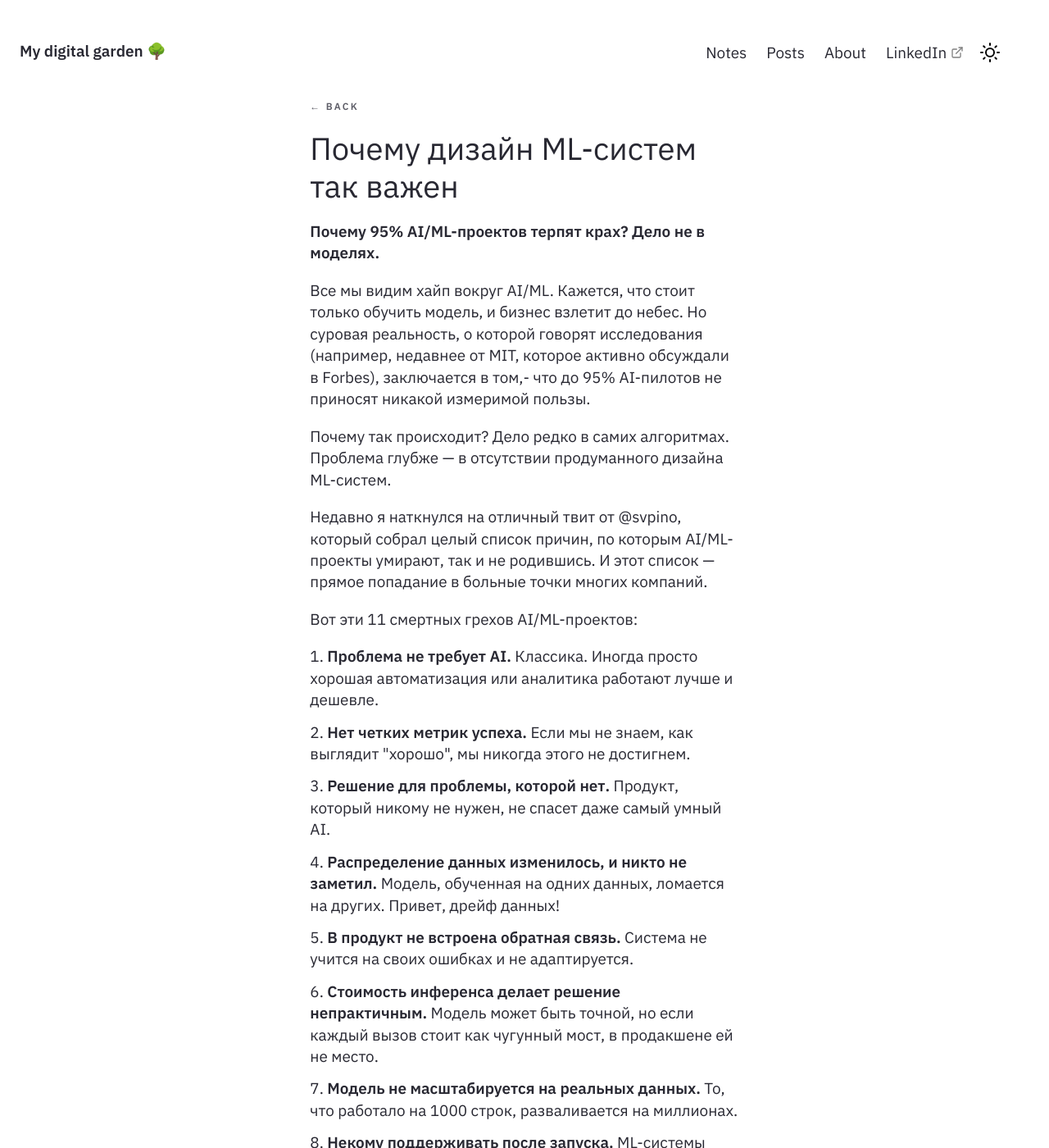
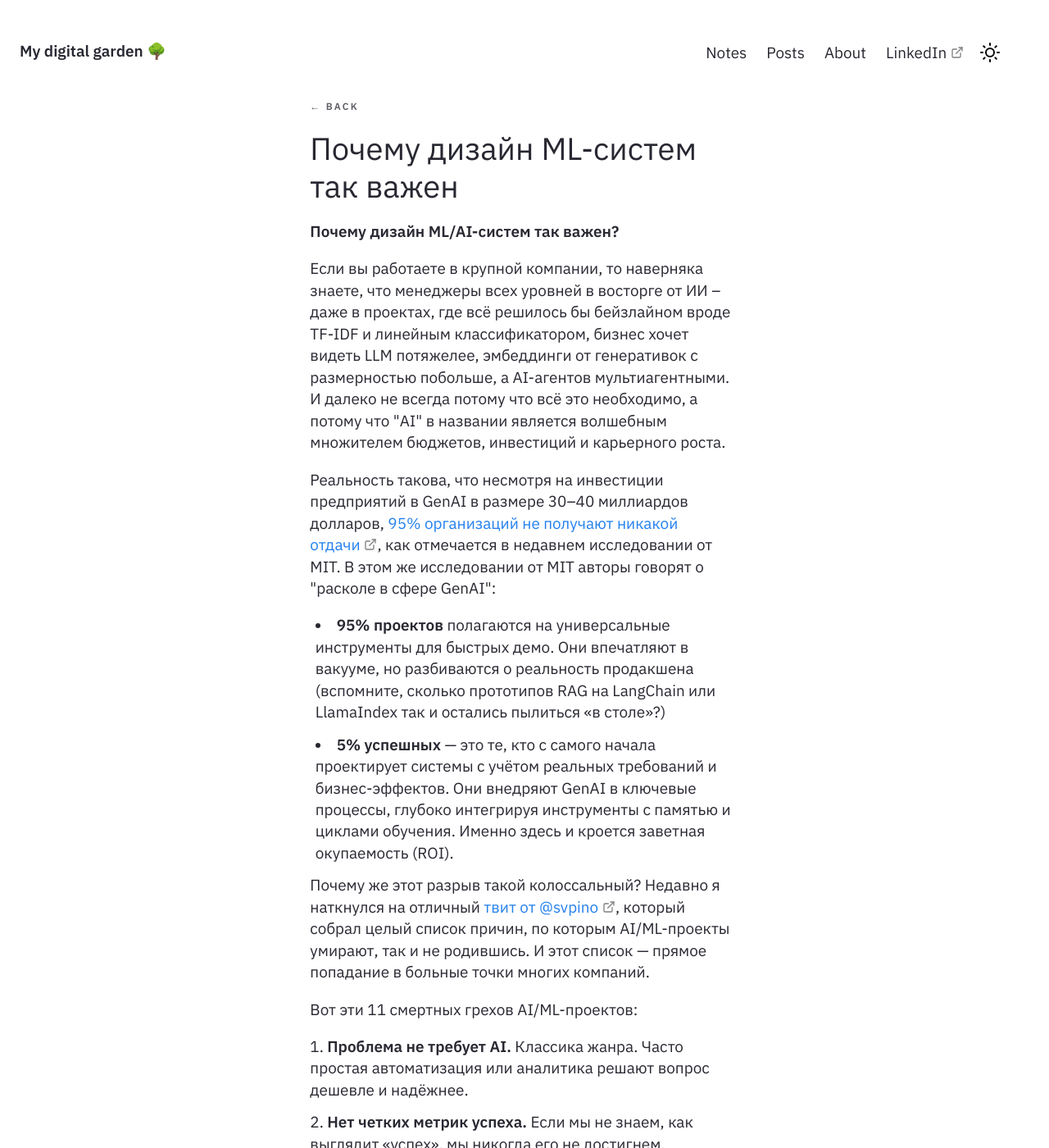
Before and after one commit to glotars/glotars.github.io, a Jekyll site: the page built from _posts/2025-09-15-Why-ML-system-design-matters.md, in a window 1280 px wide and 1400 px high. Shown: the whole window at 82% size. Built offline with Jekyll 4.4.1, drawn with Linux system fonts in a browser that asks for light colours; some of the changed text lies outside the part shown.

Commit message:
vault backup: 2025-09-15 15:15:20

```diff
--- a/_posts/2025-09-15-Why-ML-system-design-matters.md
+++ b/_posts/2025-09-15-Why-ML-system-design-matters.md
@@ -3,43 +3,47 @@ title: Почему дизайн ML-систем так важен
 feed: hide
 date: 2025-09-15
 ---
-**Почему 95% AI/ML-проектов терпят крах? Дело не в моделях.**
+**Почему дизайн ML/AI-систем так важен?**
 
-Все мы видим хайп вокруг AI/ML. Кажется, что стоит только обучить модель, и бизнес взлетит до небес. Но суровая реальность, о которой говорят исследования (например, недавнее от MIT, которое активно обсуждали в Forbes), заключается в том,- что до 95% AI-пилотов не приносят никакой измеримой пользы.
+Если вы работаете в крупной компании, то наверняка знаете, что менеджеры всех уровней в восторге от ИИ – даже в проектах, где всё решилось бы бейзлайном вроде TF-IDF и линейным классификатором, бизнес хочет видеть LLM потяжелее, эмбеддинги от генеративок с размерностью побольше, а AI-агентов мультиагентными. И далеко не всегда потому что всё это необходимо, а потому что "AI" в названии является волшебным множителем бюджетов, инвестиций и карьерного роста.
 
-Почему так происходит? Дело редко в самих алгоритмах. Проблема глубже — в отсутствии продуманного дизайна ML-систем.
+Реальность такова, что несмотря на инвестиции предприятий в GenAI в размере 30–40 миллиардов долларов, [95% организаций не получают никакой отдачи](https://www.forbes.com/sites/jasonsnyder/2025/08/26/mit-finds-95-of-genai-pilots-fail-because-companies-avoid-friction/), как отмечается в недавнем исследовании от MIT. В этом же исследовании от MIT авторы говорят о "расколе в сфере GenAI":
 
-Недавно я наткнулся на отличный твит от @svpino, который собрал целый список причин, по которым AI/ML-проекты умирают, так и не родившись. И этот список — прямое попадание в больные точки многих компаний.
+- **95% проектов** полагаются на универсальные инструменты для быстрых демо. Они впечатляют в вакууме, но разбиваются о реальность продакшена (вспомните, сколько прототипов RAG на LangChain или LlamaIndex так и остались пылиться «в столе»?)
+- **5% успешных** — это те, кто с самого начала проектирует системы с учётом реальных требований и бизнес-эффектов. Они внедряют GenAI в ключевые процессы, глубоко интегрируя инструменты с памятью и циклами обучения. Именно здесь и кроется заветная окупаемость (ROI).
+
+Почему же этот разрыв такой колоссальный? Недавно я наткнулся на отличный [твит от @svpino](https://x.com/svpino/status/1931973038150713721), который собрал целый список причин, по которым AI/ML-проекты умирают, так и не родившись. И этот список — прямое попадание в больные точки многих компаний.
 
 Вот эти 11 смертных грехов AI/ML-проектов:
 
-1. **Проблема не требует AI.** Классика. Иногда просто хорошая автоматизация или аналитика работают лучше и дешевле.
+1. **Проблема не требует AI.** Классика жанра. Часто простая автоматизация или аналитика решают вопрос дешевле и надёжнее.
 
-2. **Нет четких метрик успеха.** Если мы не знаем, как выглядит "хорошо", мы никогда этого не достигнем.
+2. **Нет четких метрик успеха.** Если мы не знаем, как выглядит «успех», мы никогда его не достигнем.
 
 3. **Решение для проблемы, которой нет.** Продукт, который никому не нужен, не спасет даже самый умный AI.
 
-4. **Распределение данных изменилось, и никто не заметил.** Модель, обученная на одних данных, ломается на других. Привет, дрейф данных!
+4. **Распределение данных изменилось, и никто не заметил.** Модель, обученная на вчерашних данных, ломается на сегодняшних.
 
 5. **В продукт не встроена обратная связь.** Система не учится на своих ошибках и не адаптируется.
 
-6. **Стоимость инференса делает решение непрактичным.** Модель может быть точной, но если каждый вызов стоит как чугунный мост, в продакшене ей не место.
+6. **Стоимость инференса делает решение непрактичным.** Если один запрос к модели стоит как чугунный мост, о продакшене можно забыть.
 
-7. **Модель не масштабируется на реальных данных.** То, что работало на 1000 строк, разваливается на миллионах.
+7. **Модель не масштабируется на реальных данных.** То, что работало на демо-нагрузке, падает под реальной.
 
 8. **Некому поддерживать после запуска.** ML-системы требуют постоянного внимания, обновления и мониторинга.
 
-9. **Никто не доверяет результатам.** Если бизнес не понимает, как работает модель, и не верит её предсказаниям, грош цена такой системе.
+9. **Никто не доверяет результатам.** Если бизнес и пользователи не понимает, как работает модель, и не верит её предсказаниям, то пользоваться ей тоже никто не станет.
 
 10. **Стейкхолдеры не понимают компромиссов.** Например, что рост точности может потребовать в 10 раз больше данных и времени.
 
-11. **Данные в продакшене не похожи на данные для обучения.** Самая частая и болезненная проблема.
+11. **Данные в продакшене не похожи на данные для обучения.** Одна из самых частых и болезненных проблем.
 
+Обратите внимание: **ни один из этих пунктов не про математику, SOTA-модели или красивый код.** Все они про **ML System Design** — о том, как мы определяем проблему, работаем с данными, интегрируем модель в продукт и выстраиваем вокруг неё процессы.
 
-Все эти пункты — не про математику или код. Они про **дизайн системы**: как мы определяем проблему, работаем с данными, интегрируем модель в продукт и выстраиваем доверие.
+**Этим постом начинаем цикл статей, где будем с критическим взглядом разбирать дизайн реальных ML-систем в бигтехе.** Мы изучим архитектуры Netflix, Uber, Spotify и других, но не просто будем восхищаться, а:
 
-Именно поэтому, чтобы не пополнять печальную статистику, важно смотреть на то, как эти проблемы решают те, у кого получилось. Как устроен ML-дизайн в компаниях, которые успешно масштабируют свои AI-решения?
+- Найдём потенциальные узкие места и спорные решения.
+- Зададимся вопросами: «А что, если по-другому?» и «Почему они выбрали этот путь?».
+- Подумаем, какие идеи можно взять на вооружение для проектов поменьше, а что — избыточно.
 
-**Этим постом я открываю новый цикл, в котором мы будем разбирать дизайн реальных ML-систем в бигтехе.** Будем не просто изучать архитектуру Netflix, Uber и Spotify, но и **критически на неё смотреть: я буду комментировать сомнительные или непонятные моменты, подвергать сомнению некоторые решения и искать узкие места.** Попробуем вместе понять, где их опыт применим, а где стоит быть осторожнее.
-
-А пока — поделитесь в комментариях, с какими из этих проблем сталкивались вы?
+**А пока — поделитесь в комментариях:** с какими из этих 11 «грехов» сталкивались лично вы? Что стало самой большой болью в ваших ML-проектах?
```
Also changed, not shown: _notes/Public/Markdown Rendered.md (+3 -3 lines), _notes/Public/Welcome to the garden.md (+3 -3 lines).
